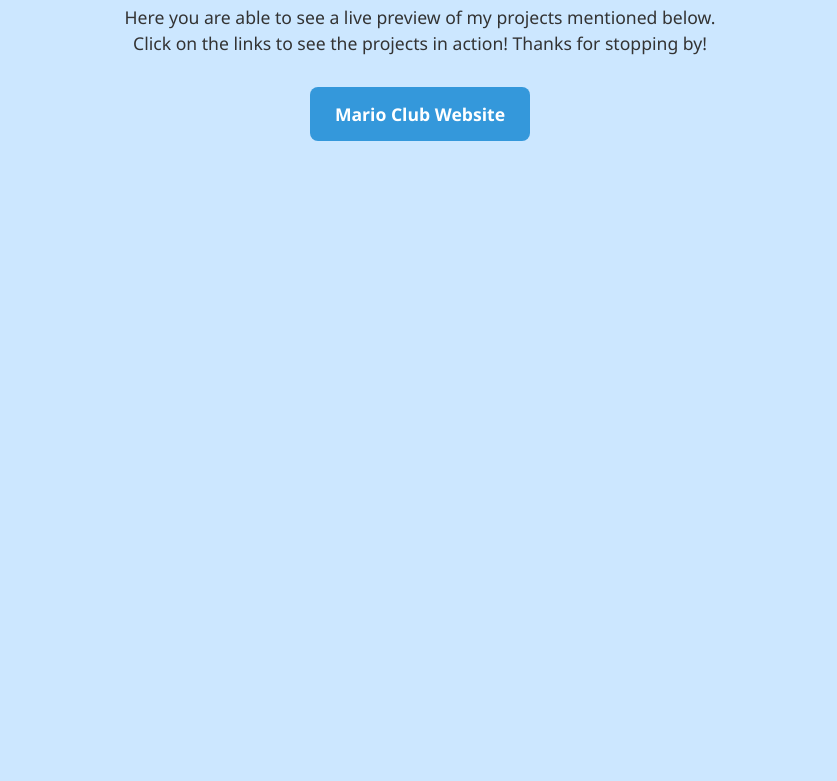
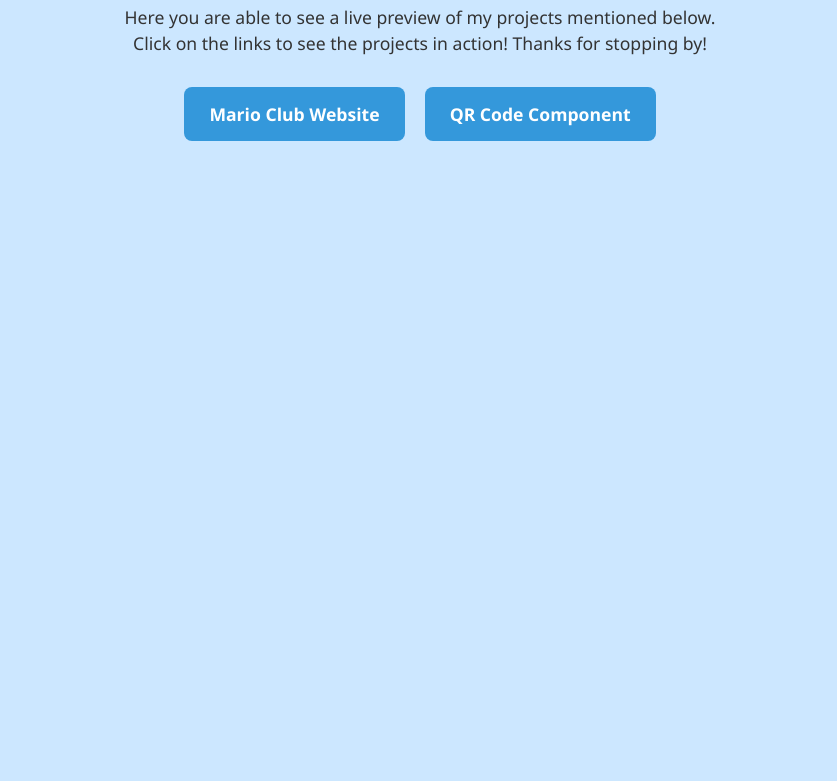
Before and after one commit to ZK-code-dev/Frontend_Web_Dev, a plain HTML site: page index.html in a window 1280 px wide. Shown: the part 99-880 px from the top of the page, without its empty margins (220-1057 px from the left). Drawn offline with Linux system fonts and the light colour scheme.

Commit message:
Update index.html

```diff
--- a/index.html
+++ b/index.html
@@ -83,6 +83,7 @@
     </p>
     <ul>
       <li><a href="Mario-Club-Website-Beginners/">Mario Club Website</a></li>
+      <li><a href="QR-Code-Component/qr-code-component-main/">QR Code Component</a></li>
       <!-- Add more projects here -->
     </ul>
   </body>
```
